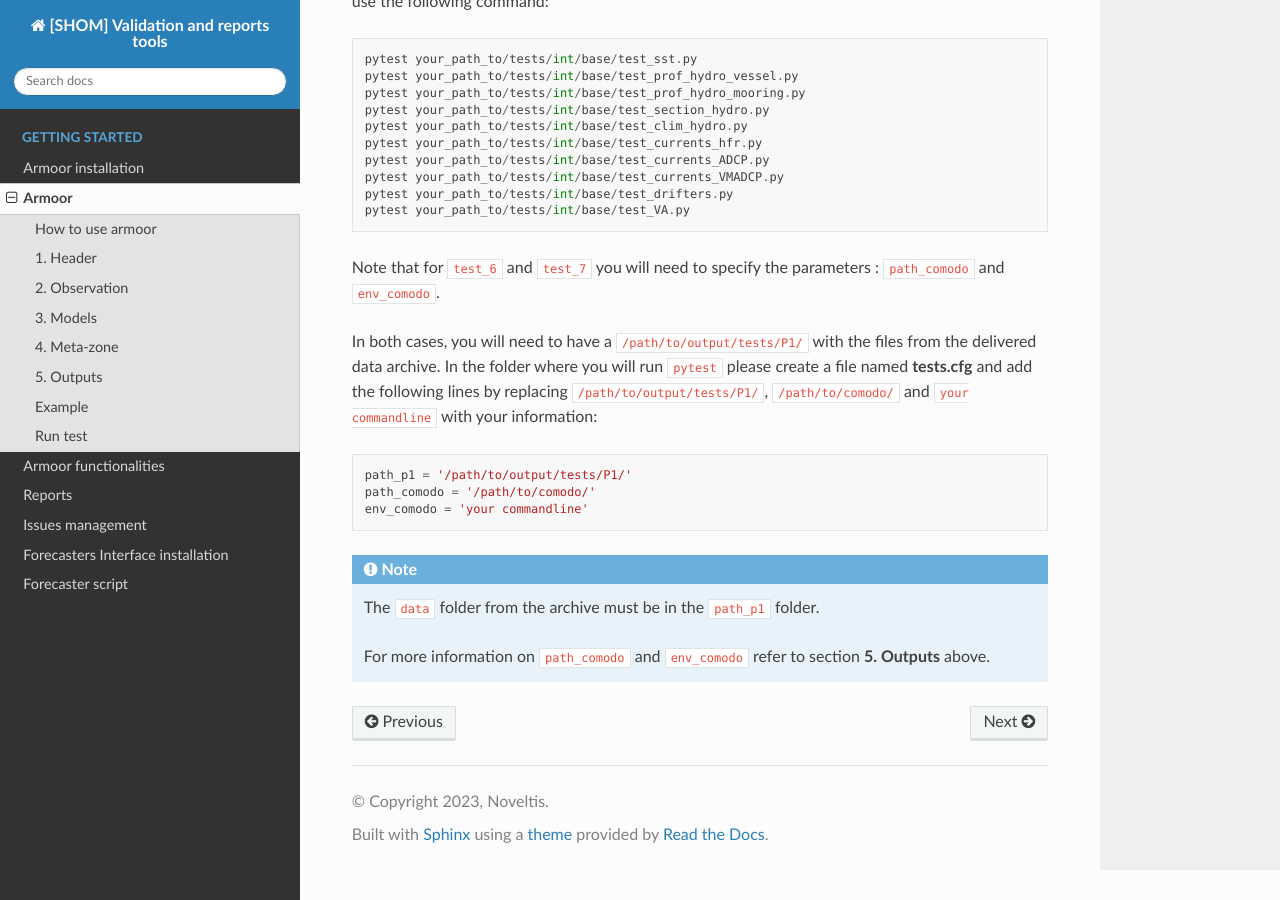
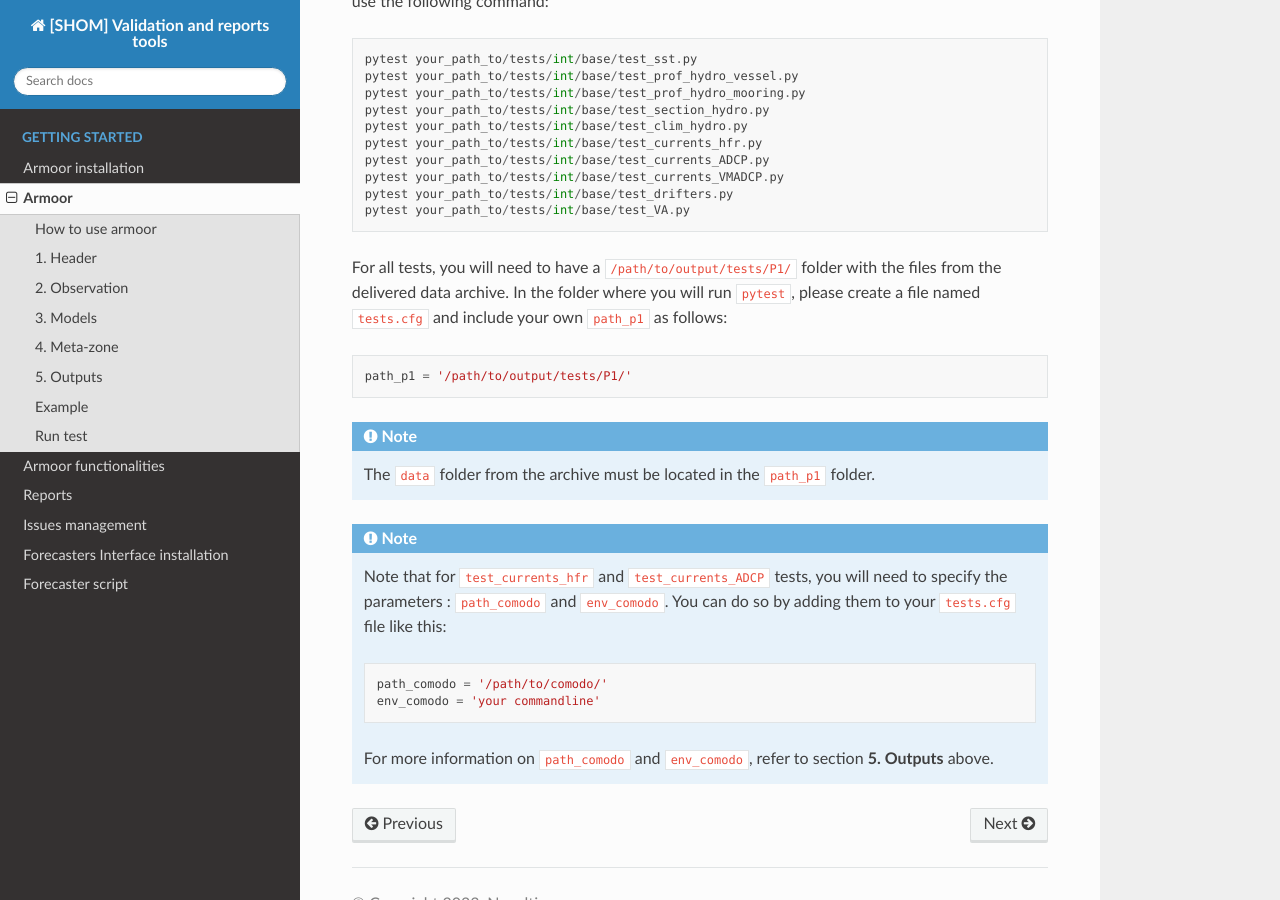
Before and after one commit to shom-fr/armoor, a Sphinx documentation site: the page built from docs/source/base.rst, in a window 1280 px wide and 900 px high, scrolled down 5330 px. Built offline with Sphinx 7.4.7 and the Read the Docs theme 2.0.0, drawn with Linux system fonts in a browser that asks for light colours.

Commit message:
The documentation has been updated with some clarifications on launching tests.

```diff
--- a/docs/source/base.rst
+++ b/docs/source/base.rst
@@ -210,20 +210,21 @@ Integration tests verify the accurate running of the required features. To run t
     pytest your_path_to/tests/int/base/test_drifters.py
     pytest your_path_to/tests/int/base/test_VA.py
 
-Note that for ``test_6`` and ``test_7`` you will need to specify the parameters : ``path_comodo`` and
-``env_comodo``.
-
-
-In both cases, you will need to have a ``/path/to/output/tests/P1/`` with the files from the delivered data archive.
-In the folder where you will run ``pytest`` please create a file named **tests.cfg**
-and add the following lines by replacing ``/path/to/output/tests/P1/``, ``/path/to/comodo/`` and ``your commandline`` with your information::
+For all tests, you will need to have a ``/path/to/output/tests/P1/`` folder with the files from the delivered data archive.
+In the folder where you will run ``pytest``, please create a file named ``tests.cfg`` and include your own ``path_p1`` as follows::
 
     path_p1 = '/path/to/output/tests/P1/'
-    path_comodo = '/path/to/comodo/'
-    env_comodo = 'your commandline'
 
 .. NOTE::
 
-    The ``data`` folder from the archive must be in the ``path_p1`` folder.
+    The ``data`` folder from the archive must be located in the ``path_p1`` folder.
 
-    For more information on ``path_comodo`` and ``env_comodo`` refer to section **5. Outputs** above.
+.. NOTE::
+
+    Note that for ``test_currents_hfr`` and ``test_currents_ADCP`` tests, you will need to specify the parameters : ``path_comodo`` and ``env_comodo``.
+    You can do so by adding them to your ``tests.cfg`` file like this::
+
+        path_comodo = '/path/to/comodo/'
+        env_comodo = 'your commandline'
+
+    For more information on ``path_comodo`` and ``env_comodo``, refer to section **5. Outputs** above.
```
